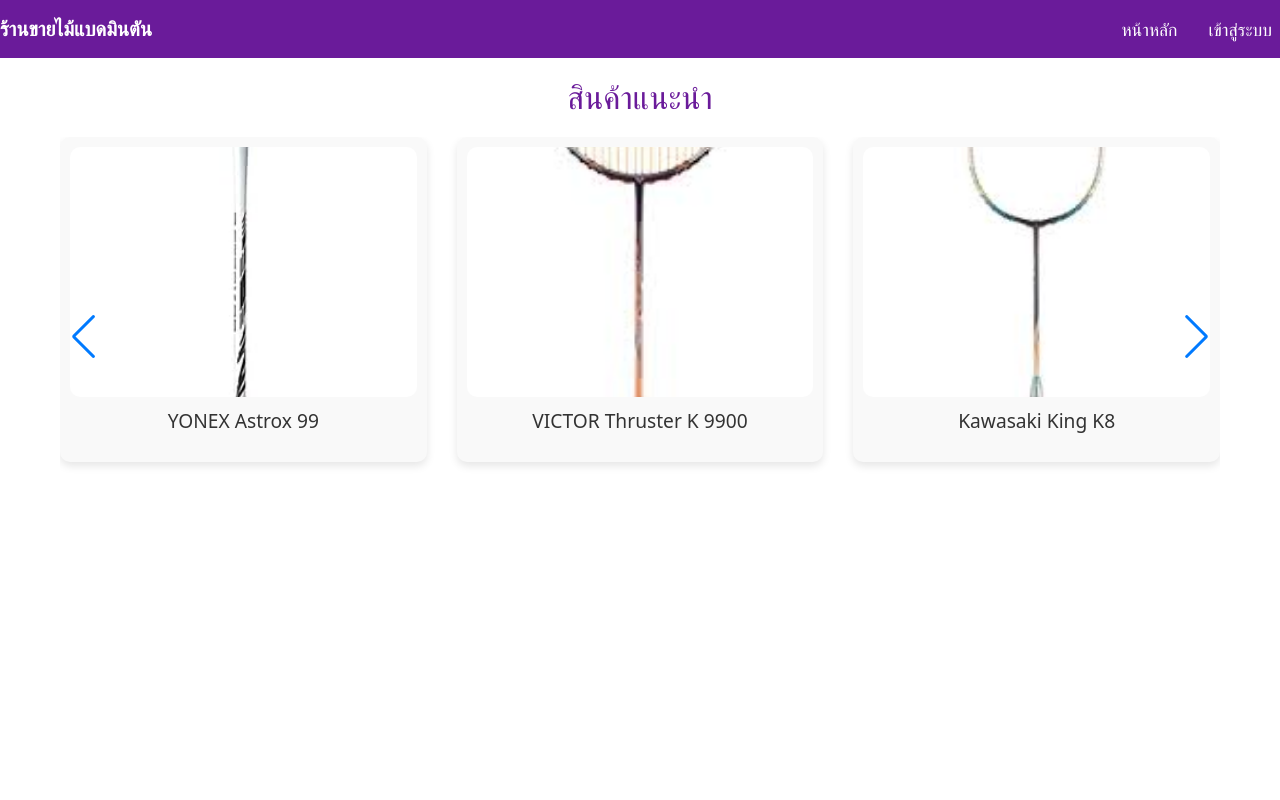
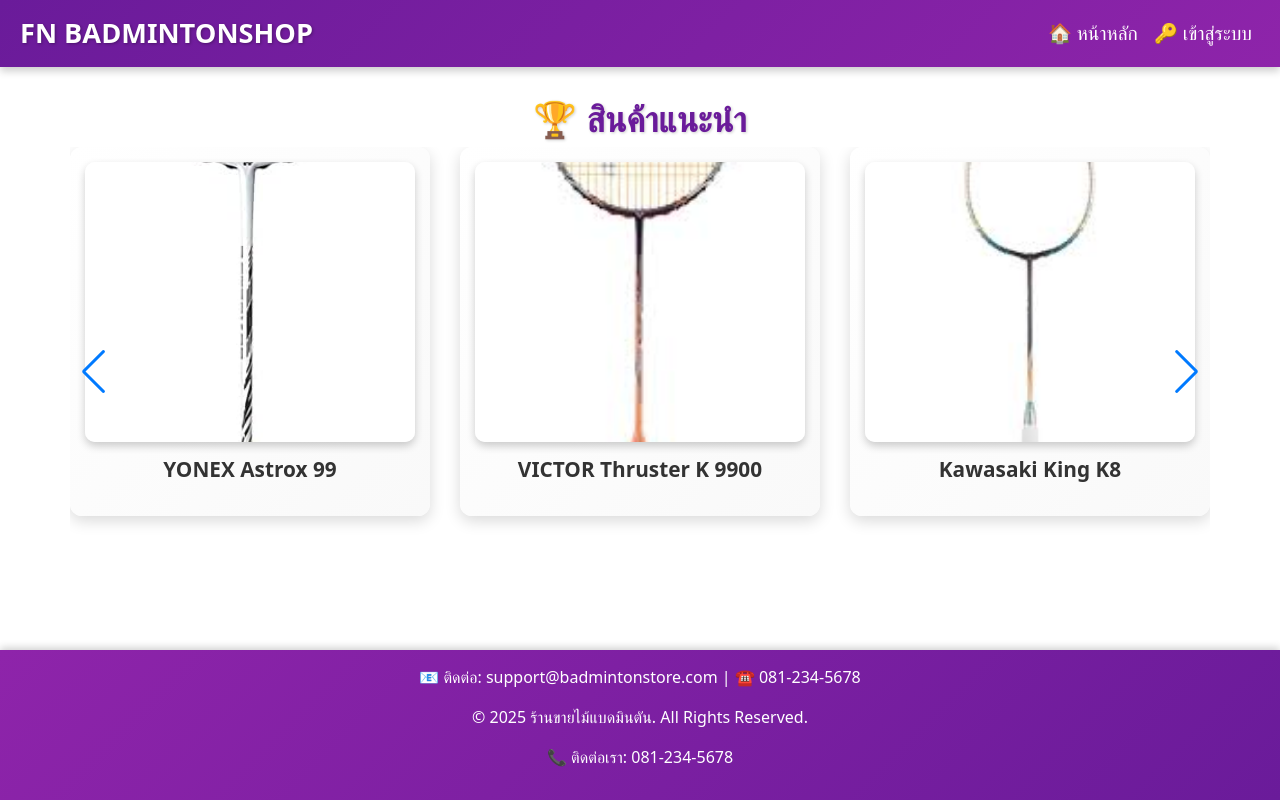
Before and after one commit to Pakasin/ProjectFN, a React (Vite) app in the folder my-project/: page / in a window 1280 px wide. Built offline with nearby package versions, Linux system fonts and the light colour scheme.

Commit message:
new ul login UI

```diff
--- a/my-project/src/Login1.css
+++ b/my-project/src/Login1.css
@@ -1,77 +1,101 @@
-/* สไตล์สำหรับ Navbar */
-.navbar {
-    background-color: #6a1b9a !important; /* สีม่วง */
+/* กำหนดให้ html และ body มีความสูงเต็มหน้าจอ */
+html, body {
+    height: 100%;
+    margin: 0;
+    padding: 0;
 }
 
-.navbar-brand {
-    font-weight: bold;
-    font-size: 1.5rem;
-    color: white !important;
+/* เพิ่ม min-height ให้ body เพื่อให้เนื้อหาหลักขยายเต็มพื้นที่ */
+body {
+    display: flex;
+    flex-direction: column;
+    min-height: 100vh;
+    padding-bottom: 60px; /* ปรับค่าให้เหมาะสมกับความสูงของแถบ Support */
+    box-sizing: border-box;
 }
 
-.navbar-nav .nav-link {
-    font-size: 1.1rem;
-    margin-left: 15px;
-    color: white !important;
+/* สไตล์สำหรับ Navbar */
+.custom-navbar {
+    background: linear-gradient(135deg, #6a1b9a, #8e24aa) !important; /* Gradient สีม่วง */
+    padding: 15px 20px;
+    box-shadow: 0 4px 8px rgba(0, 0, 0, 0.2);
+    position: relative; /* เพิ่ม position เพื่อป้องกันการขัดแย้ง */
+    z-index: 999; /* z-index น้อยกว่าแถบ Support */
 }
 
-.navbar-nav .nav-link:hover {
-    color: #4caf50 !important; /* สีเขียวเมื่อโฮเวอร์ */
+.custom-navbar .navbar-brand {
+    font-weight: bold;
+    font-size: 1.7rem;
+    color: #fff !important;
+    text-shadow: 1px 1px 3px rgba(0, 0, 0, 0.3);
+}
+
+.custom-navbar .nav-link {
+    font-size: 1.2rem;
+    color: white !important;
+    transition: color 0.3s ease-in-out;
+}
+
+.custom-navbar .nav-link:hover {
+    color: #ffeb3b !important; /* สีเหลืองเมื่อโฮเวอร์ */
 }
 
 /* สไตล์สำหรับ Modal */
-.modal-content {
-    border-radius: 10px;
+.custom-modal .modal-content {
+    border-radius: 15px;
+    background: linear-gradient(135deg, #fff, #f3e5f5);
+    box-shadow: 0 6px 15px rgba(0, 0, 0, 0.2);
 }
 
-.modal-header {
+.custom-modal .modal-header {
     border-bottom: none;
+    background-color: #6a1b9a;
+    color: white;
+    border-top-left-radius: 15px;
+    border-top-right-radius: 15px;
 }
 
-.modal-title {
+.custom-modal .modal-title {
     font-weight: bold;
+    font-size: 1.5rem;
 }
 
-/* สไตล์สำหรับฟอร์ม Login */
-.form-group {
-    margin-bottom: 15px;
+/* ปุ่ม Login */
+.login-submit-button {
+    background: linear-gradient(135deg, #4caf50, #388e3c);
+    border: none;
+    color: white;
+    font-size: 1.2rem;
+    padding: 10px;
+    border-radius: 8px;
+    transition: all 0.3s ease;
+    width: 100%;
 }
 
-.form-control {
-    border-radius: 5px;
-    border: 1px solid #ccc;
-    padding: 10px;
-    font-size: 16px;
-}
-
-.btn-success {
-    background-color: #4caf50; /* สีเขียว */
-    border: none;
-    color: white;
-    transition: background-color 0.3s ease;
-}
-
-.btn-success:hover {
-    background-color: #388e3c; /* สีเขียวเข้มเมื่อโฮเวอร์ */
+.login-submit-button:hover {
+    background: linear-gradient(135deg, #388e3c, #2e7d32);
+    transform: scale(1.05);
 }
 
 /* สไตล์สำหรับสไลด์ */
 .login-slider {
-    padding: 20px;
+    padding: 30px;
     max-width: 1200px;
-    margin: 0 auto;
+    margin: auto;
     text-align: center;
+    flex: 1; /* ให้เนื้อหาหลักขยายเต็มพื้นที่ */
 }
 
 .slider-title {
-    font-size: 2rem;
-    margin-bottom: 20px;
-    color: #6a1b9a; /* สีม่วง */
+    font-size: 2.2rem;
+    font-weight: bold;
+    color: #6a1b9a;
+    text-shadow: 1px 1px 3px rgba(0, 0, 0, 0.2);
 }
 
 .swiper-container {
     width: 100%;
-    height: 400px;
+    height: 450px;
 }
 
 .slide-content {
@@ -79,21 +103,46 @@
     flex-direction: column;
     align-items: center;
     justify-content: center;
-    background-color: #f9f9f9;
-    border-radius: 10px;
-    padding: 10px;
-    box-shadow: 0 4px 8px rgba(0, 0, 0, 0.1);
+    background: linear-gradient(135deg, #fff, #f9f9f9);
+    border-radius: 12px;
+    padding: 15px;
+    box-shadow: 0 5px 15px rgba(0, 0, 0, 0.15);
+    transition: transform 0.3s ease-in-out;
+}
+
+.slide-content:hover {
+    transform: scale(1.05);
 }
 
 .slide-image {
     width: 100%;
-    height: 250px;
+    height: 280px;
     object-fit: cover;
     border-radius: 10px;
+    box-shadow: 0 4px 8px rgba(0, 0, 0, 0.2);
 }
 
 .slide-text {
-    font-size: 1.2rem;
-    margin-top: 10px;
+    font-size: 1.3rem;
+    margin-top: 12px;
     color: #333;
+    font-weight: bold;
 }
+
+/* Footer */
+
+
+/* แถบ Support */
+.custom-support {
+    position: fixed;
+    bottom: 0;
+    left: 0;
+    width: 100%;
+    background: linear-gradient(135deg, #8e24aa, #6a1b9a);
+    color: white;
+    text-align: center;
+    padding: 15px 0; /* เพิ่ม padding เพื่อให้มีระยะห่างจากขอบล่าง */
+    font-size: 1rem;
+    box-shadow: 0 -2px 8px rgba(0, 0, 0, 0.2);
+    z-index: 1000; /* ให้แถบ Support อยู่ด้านบนสุด */
+}
--- a/my-project/src/Login1.jsx
+++ b/my-project/src/Login1.jsx
@@ -1,35 +1,49 @@
 import React, { useState } from 'react';
 import { Navbar, Nav, Modal, Button, Form, Alert } from 'react-bootstrap';
-import { useNavigate } from 'react-router-dom'; // นำเข้า useNavigate
-import { Swiper, SwiperSlide } from 'swiper/react'; // นำเข้าสไลด์
-import 'swiper/swiper-bundle.css'; // นำเข้า CSS ของ Swiper
-import md5 from 'md5';
-import './Login1.css'; // นำเข้าไฟล์ CSS
+import { useNavigate } from 'react-router-dom';
+import { Swiper, SwiperSlide } from 'swiper/react';
+import 'swiper/swiper-bundle.css';
+import './Login1.css';
 
-// ข้อมูลสินค้า (นำมาจาก Home1.jsx)
 const products = [
   { id: 1, name: "YONEX Astrox 99", image: "/images/astrox99.jpg" },
   { id: 2, name: "VICTOR Thruster K 9900", image: "/images/thruster_k9900.jpg" },
   { id: 3, name: "Kawasaki King K8", image: "/images/king_k8.jpg" },
-  { id: 4, name: "YONEX Nanoflare 700", image: "/images/nanoflare700.jpg" },
-  { id: 5, name: "VICTOR Auraspeed 90K", image: "/images/auraspeed90k.jpg" },
-  { id: 6, name: "YONEX Duora 10", image: "/images/duora10.jpg" },
-  { id: 7, name: "VICTOR Brave Sword 12", image: "/images/bravesword12.jpg" },
-  { id: 8, name: "Kawasaki Honor S6", image: "/images/honors6.jpg" },
-  { id: 9, name: "YONEX Voltric Z Force II", image: "/images/voltriczforce2.jpg" },
-  { id: 10, name: "VICTOR Hypernano X 900", image: "/images/hypernanox900.jpg" },
 ];
 
+const getAuthenToken = async () => {
+  // ตัวอย่างการเรียก API เพื่อรับ Token
+  const response = await fetch('https://api.example.com/auth', {
+    method: 'POST',
+    headers: {
+      'Content-Type': 'application/json',
+    },
+    body: JSON.stringify({ username, password }),
+  });
+  return response.json();
+};
+
+const getAcessToken = async (authToken) => {
+  // ตัวอย่างการเรียก API เพื่อรับ Access Token
+  const response = await fetch('https://api.example.com/access', {
+    method: 'POST',
+    headers: {
+      'Authorization': `Bearer ${authToken}`,
+    },
+  });
+  return response.json();
+};
+
 export default function Login1() {
-    const [show, setShow] = useState(false); // สถานะการแสดง Modal
+    const [show, setShow] = useState(false);
     const [username, setUsername] = useState("");
     const [password, setPassword] = useState("");
     const [error, setError] = useState("");
     const [isLoading, setIsLoading] = useState(false);
-    const navigate = useNavigate(); // ใช้ useNavigate สำหรับการนำทาง
+    const navigate = useNavigate();
 
-    const handleClose = () => setShow(false); // ปิด Modal
-    const handleShow = () => setShow(true); // เปิด Modal
+    const handleClose = () => setShow(false);
+    const handleShow = () => setShow(true);
 
     const onLogin = async (event) => {
         event.preventDefault();
@@ -37,23 +51,16 @@
         setError("");
 
         try {
-            // จำลองการเรียก API
             const authTokenData = await getAuthenToken();
-            if (!authTokenData || !authTokenData.data || !authTokenData.data.auth_token) {
-                throw new Error("ไม่สามารถรับ Token ได้");
-            }
+            if (!authTokenData.data.auth_token) throw new Error("ไม่สามารถรับ Token ได้");
 
             const accessTokenData = await getAcessToken(authTokenData.data.auth_token);
-            if (!accessTokenData || !accessTokenData.data || !accessTokenData.data.access_token) {
-                throw new Error("ไม่สามารถเข้าสู่ระบบได้");
-            }
+            if (!accessTokenData.data.access_token) throw new Error("ไม่สามารถเข้าสู่ระบบได้");
 
-            // บันทึกข้อมูลผู้ใช้ (ตัวอย่าง)
             localStorage.setItem("access_token", accessTokenData.data.access_token);
             localStorage.setItem("user_name", username);
-
-            handleClose(); // ปิด Modal หลังจากเข้าสู่ระบบสำเร็จ
-            navigate("/home"); // นำทางไปยังหน้า Home1 ทันที
+            handleClose();
+            navigate("/home");
         } catch (error) {
             setError("เกิดข้อผิดพลาด: " + error.message);
         } finally {
@@ -61,79 +68,44 @@
         }
     };
 
-    const getAuthenToken = async () => {
-        // จำลองการเรียก API
-        return { data: { auth_token: "sample_token" } };
-    };
-
-    const getAcessToken = async (authToken) => {
-        // จำลองการเรียก API
-        return { data: { access_token: "sample_access_token", account_info: { user_name: username } } };
-    };
-
     return (
         <>
-            {/* Navbar */}
-            <Navbar bg="purple" expand="lg" variant="dark">
-                <Navbar.Brand href="/">ร้านขายไม้แบดมินตัน</Navbar.Brand>
+            <Navbar bg="dark" expand="lg" variant="dark" className="custom-navbar">
+                <Navbar.Brand href="/">FN BADMINTONSHOP</Navbar.Brand>
                 <Navbar.Toggle aria-controls="basic-navbar-nav" />
                 <Navbar.Collapse id="basic-navbar-nav">
                     <Nav className="ms-auto">
-                        <Nav.Link href="/">หน้าหลัก</Nav.Link>
-                        <Nav.Link onClick={handleShow}>เข้าสู่ระบบ</Nav.Link>
+                        <Nav.Link href="/">🏠 หน้าหลัก</Nav.Link>
+                        <Nav.Link onClick={handleShow} className="login-button">🔑 เข้าสู่ระบบ</Nav.Link>
                     </Nav>
                 </Navbar.Collapse>
             </Navbar>
 
-            {/* Login Modal */}
-            <Modal show={show} onHide={handleClose}>
-                <Modal.Header closeButton style={{ backgroundColor: '#6a1b9a', color: 'white' }}>
-                    <Modal.Title>เข้าสู่ระบบ</Modal.Title>
+            <Modal show={show} onHide={handleClose} centered className="custom-modal">
+                <Modal.Header closeButton>
+                    <Modal.Title>🔐 เข้าสู่ระบบ</Modal.Title>
                 </Modal.Header>
                 <Modal.Body>
                     {error && <Alert variant="danger">{error}</Alert>}
                     <Form onSubmit={onLogin}>
                         <Form.Group className="mb-3">
                             <Form.Label>ชื่อผู้ใช้</Form.Label>
-                            <Form.Control
-                                type="text"
-                                placeholder="ชื่อผู้ใช้"
-                                value={username}
-                                onChange={(e) => setUsername(e.target.value)}
-                                required
-                            />
+                            <Form.Control type="text" placeholder="ชื่อผู้ใช้" value={username} onChange={(e) => setUsername(e.target.value)} required />
                         </Form.Group>
-
                         <Form.Group className="mb-3">
                             <Form.Label>รหัสผ่าน</Form.Label>
-                            <Form.Control
-                                type="password"
-                                placeholder="รหัสผ่าน"
-                                value={password}
-                                onChange={(e) => setPassword(e.target.value)}
-                                required
-                            />
+                            <Form.Control type="password" placeholder="รหัสผ่าน" value={password} onChange={(e) => setPassword(e.target.value)} required />
                         </Form.Group>
-
-                        <Button variant="success" type="submit" disabled={isLoading} style={{ width: '100%' }}>
+                        <Button variant="primary" type="submit" disabled={isLoading} className="login-submit-button">
                             {isLoading ? "กำลังเข้าสู่ระบบ..." : "เข้าสู่ระบบ"}
                         </Button>
                     </Form>
                 </Modal.Body>
             </Modal>
 
-            {/* สไลด์รูปสินค้า */}
             <div className="login-slider">
-                <h2 className="slider-title">สินค้าแนะนำ</h2>
-                <Swiper
-                    spaceBetween={30}
-                    slidesPerView={3}
-                    navigation
-                    pagination={{ clickable: true }}
-                    loop={true}
-                    autoplay={{ delay: 3000 }}
-                    className="swiper-container"
-                >
+                <h2 className="slider-title">🏆 สินค้าแนะนำ</h2>
+                <Swiper spaceBetween={30} slidesPerView={3} navigation pagination={{ clickable: true }} loop={true} autoplay={{ delay: 3000 }} className="swiper-container">
                     {products.map((product) => (
                         <SwiperSlide key={product.id}>
                             <div className="slide-content">
@@ -144,6 +116,12 @@
                     ))}
                 </Swiper>
             </div>
+
+            <div className="custom-support">
+            <p>📧 ติดต่อ: support@badmintonstore.com | ☎️ 081-234-5678</p>
+            <p>© 2025 ร้านขายไม้แบดมินตัน. All Rights Reserved.</p>
+                <p>📞 ติดต่อเรา: 081-234-5678</p>
+            </div>
         </>
     );
 }
```
